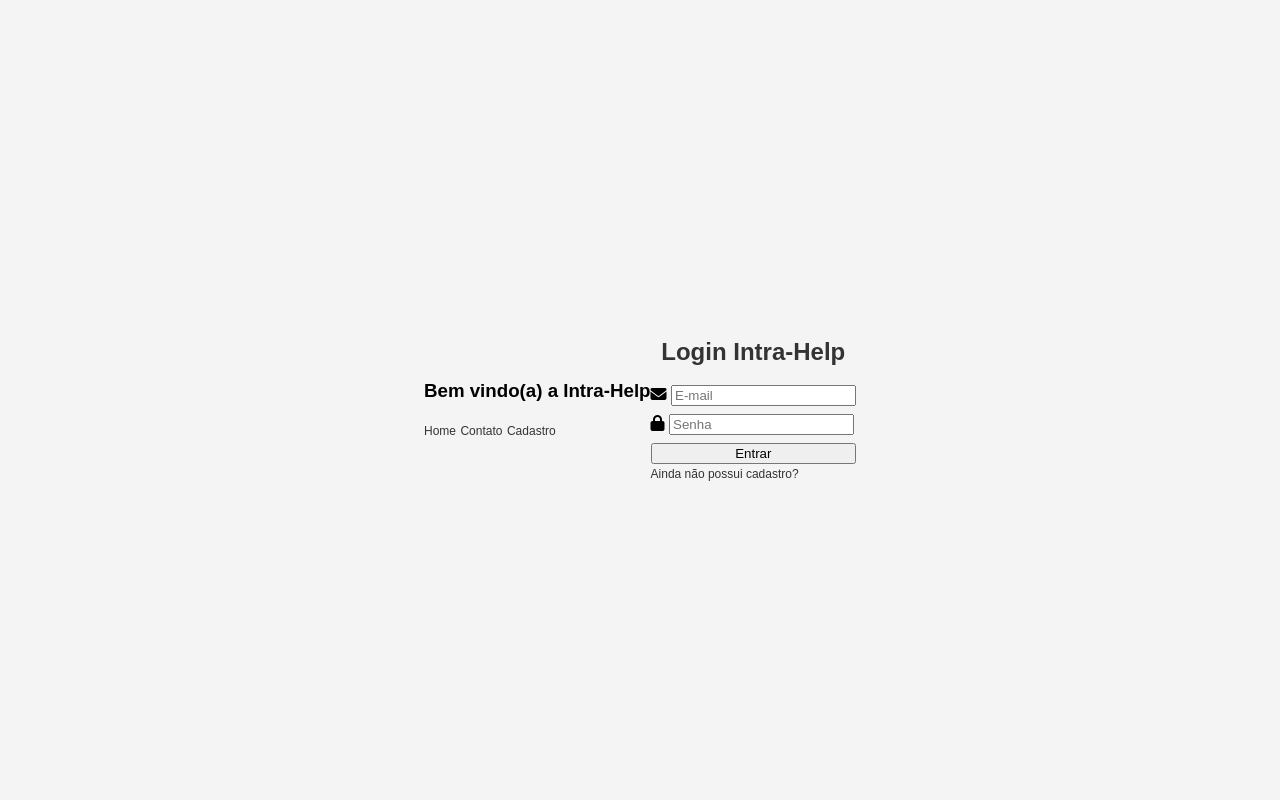
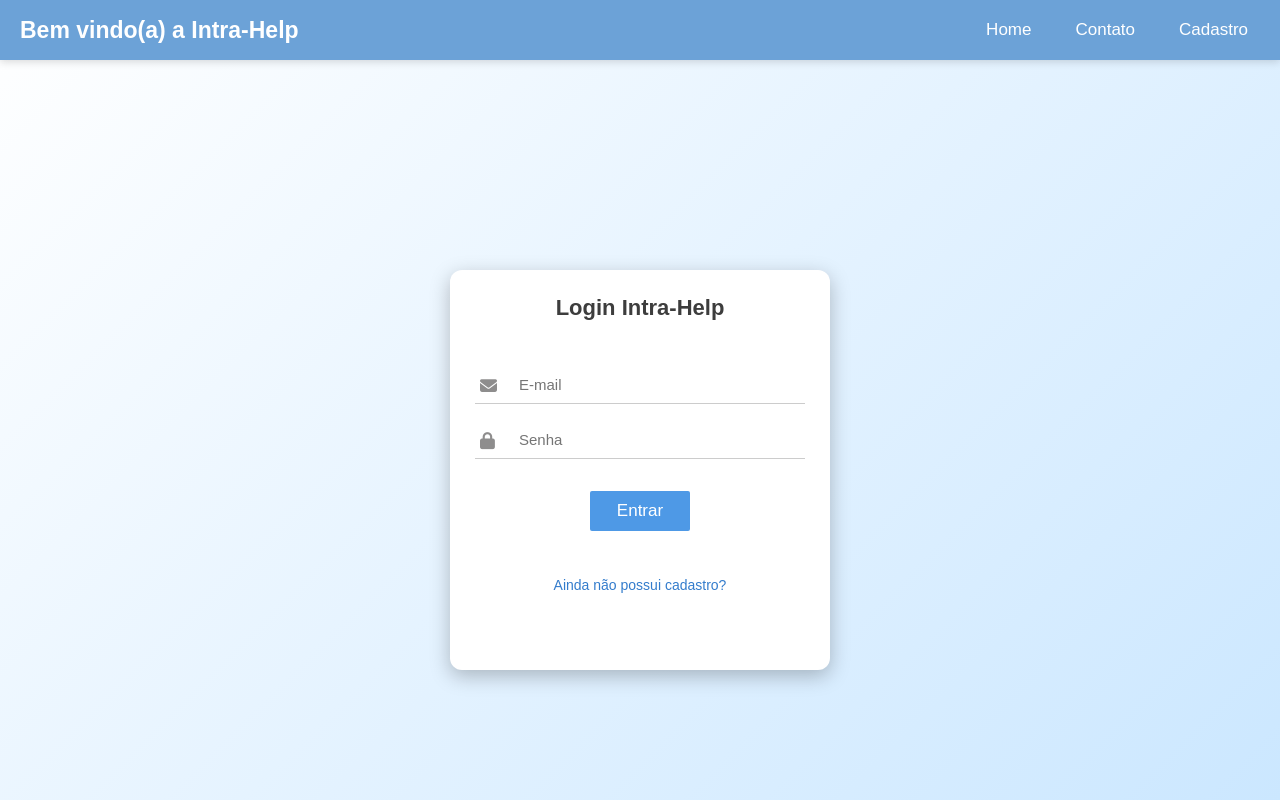
Before and after one commit to Rykeume/projeto-final-IntraHelp-grupo-1, a PHP site: page /projeto-final-1/login.html in a window 1280 px wide. Run offline with PHP 8.4, Linux system fonts and the light colour scheme.

Commit message:
Adiciona arquivo estilo.css

```diff
--- a/projeto-final-1/estilo.css
+++ b/projeto-final-1/estilo.css
@@ -1,68 +1,144 @@
-/*Feito por Mahienny*/
+/* Feito por Mahienny */
 
-body{
-
-background-color: #f4f4f4;
-height: 100vh;
-margin: 0;
-display: flex;
-align-items: center;
-justify-content: center;
-font-family: Arial, Helvetica, sans-serif ;
+* {
+  margin: 0;
+  padding: 0;
+  box-sizing: border-box;
 }
 
-.login-box{
-    background-color: #fff;
-    width: 340px;
-    padding: 20px;
-    border-radius: 8px;
-    box-shadow: 0 4px 10px rgba(0,0,0,0.2);
-    display: grid;
-    gap:  16px;
+body {
+  margin: 0;
+  padding-top: 60px;
+  background: linear-gradient(135deg, #fff, #cbe7ff);
+  height: 100vh;
+  display: flex;
+  justify-content: center;
+  align-items: center;
+  font-family: Arial, sans-serif;
 }
 
-form{
+nav {
+  background-color: #6ca2d7;
+  box-shadow: 0 2px 8px rgba(0, 0, 0, 0.15);
 
-    display: grid;
-    gap: 8px;
+  position: fixed;
+  top: 0;
+  left: 0;
+  width: 100%;
+
+  display: flex;
+  justify-content: flex-end;
+  align-items: center;
+
+  padding: 0 20px;
+  height: 60px;
 }
 
-h2{
-    color: #333;
-    text-align: center;
+.nav-links {
+  display: flex;
+  gap: 20px;
 }
 
-.login-box form input{
-
-    padding: 10px;
-    border-radius: 4px;
-    border: 1px solid #ccc;
-    outline: none;
+nav a {
+  color: #fff;
+  font-size: 17px;
+  text-decoration: none;
+  transition: 0.3s;
+  padding: 8px 12px;
 }
 
-.login-box form input:focus{
-
-    border-color: #8cbfeb;
+nav a:hover {
+  text-decoration: underline;
+  transform: scale(1.05);
+  background: rgba(255, 255, 255, 0.25);
 }
 
-input[type="submit"]{
-    background-color: #4a9ae0;
-    color:#fff;
-    font-size: 16px;
-    border:none;
-    transition: 2s;
-}
-input[type="submit"]:hover{
-    cursor: pointer;
-    background-color: #2177c3;
+nav h3 {
+  margin-right: auto;
+  color: #fff;
+  font-size: 23px;
 }
 
-a{
-    color: #333;
-    text-decoration: none;
-    font-size: 12px;
-    text-align: center;
+.container {
+  background-color: #ffffff;
+  width: 380px;
+  height: 400px;
+  padding: 25px;
+  border-radius: 12px;
+  box-shadow: 0 6px 20px rgba(0, 0, 0, 0.25);
+  display: grid;
+  gap: 18px;
+  margin-top: 80px;
 }
-a:hover{
-    text-decoration: underline;
+
+
+form {
+  display: flex;
+  flex-direction: column;
+  gap: 17px;
 }
+
+h2 {
+  text-align: center;
+  color: #3d3d3d;
+  font-size: 22px;
+}
+
+.input-group {
+  position: relative;
+  width: 100%;
+}
+
+.input-group i {
+  position: absolute;
+  left: 5px;
+  top: 50%;
+  transform: translateY(-50%);
+  font-size: 17px;
+  color: #8e8d8d;
+  pointer-events: none;
+}
+
+.input-group input {
+  width: 100%;
+  padding: 10px 12px 10px 44px;
+  box-sizing: border-box;
+  border: none;
+  border-bottom: 1px solid #ccc;
+  font-size: 15px;
+  outline: none;
+}
+
+button {
+  background-color: #4e99e6;
+  color: #fff;
+  border: none;
+  border-radius: 2px;
+  width: 100px;
+  padding: 10px;
+  display: flex;
+  justify-content: center;
+  align-items: center;
+  font-size: 17px;
+  cursor: pointer;
+  transition: 0.3s;
+  margin: 0 auto;
+  margin-top: 15px;
+}
+
+button:hover {
+  background-color: #337ccc;
+  transform: translateY(-3px); /*move um elemento verticalmente*/
+}
+
+.container a {
+  text-align: center;
+  color: #337ccc;
+  text-decoration: none;
+  font-size: 14px;
+  margin-bottom: 25px;
+}
+
+.container a:hover {
+  text-decoration: underline;
+}
```
